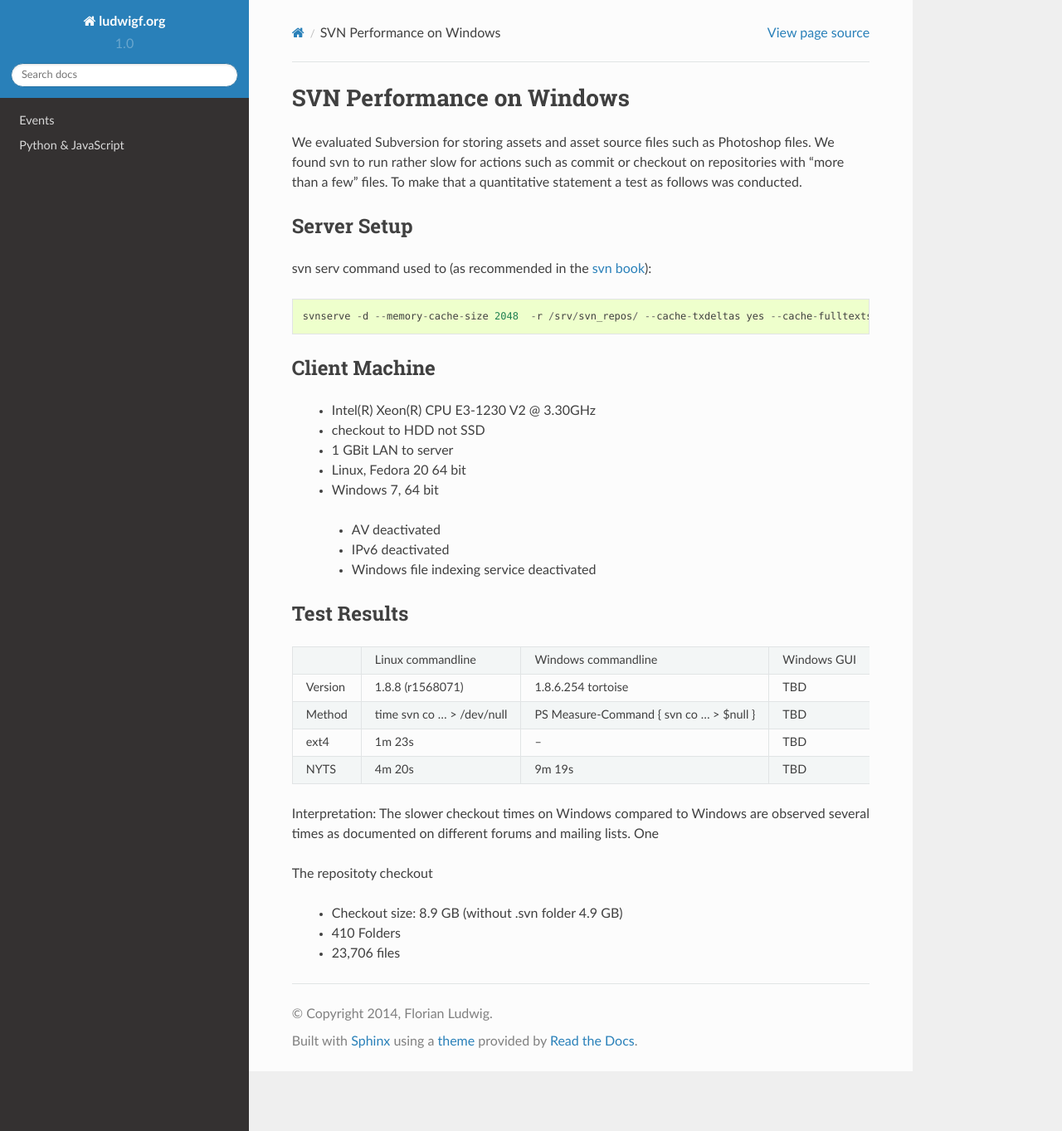
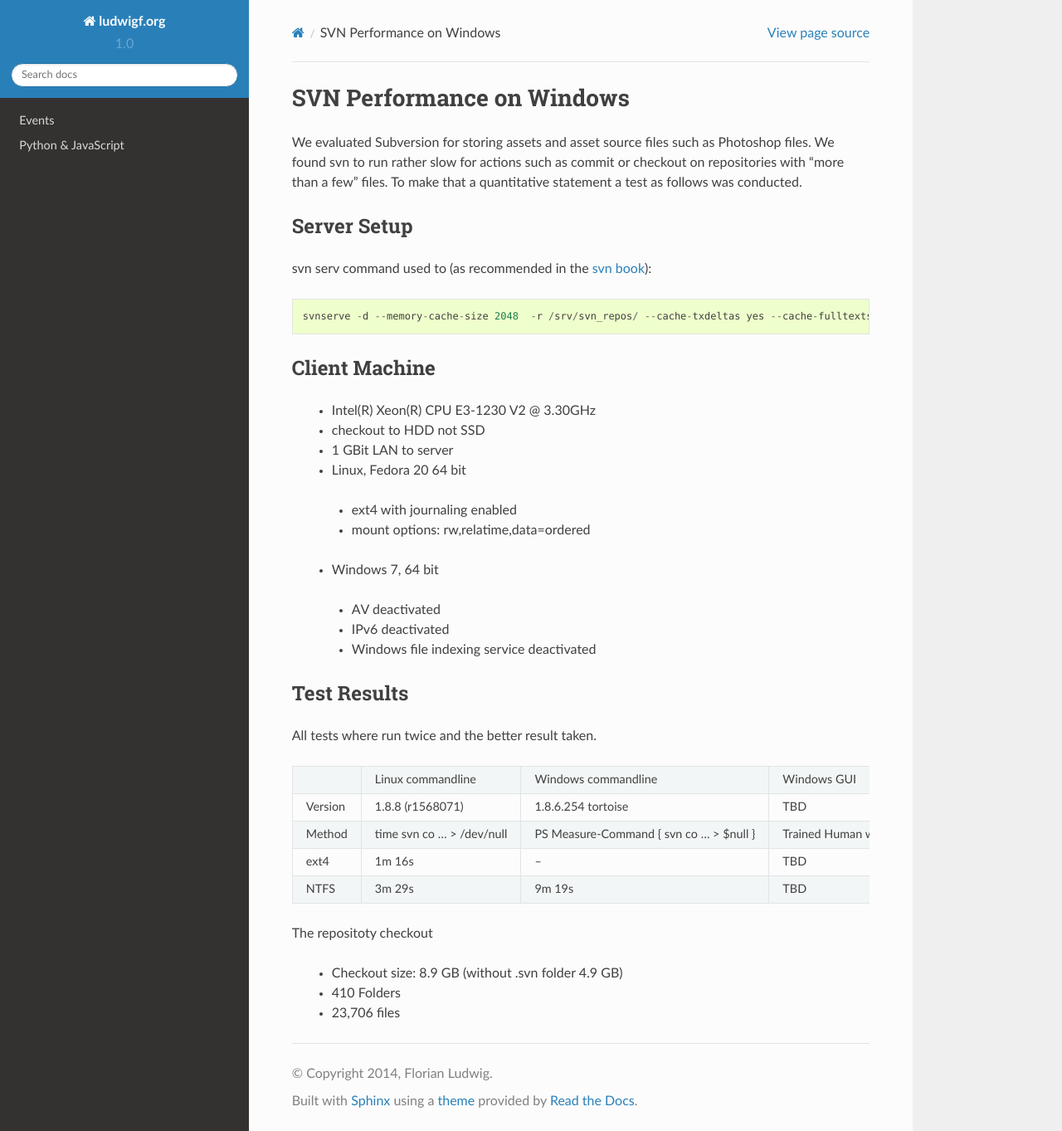
Before and after one commit to FlorianLudwig/ludwigf.org, a Sphinx documentation site: the page built from docs/svn_perf.rst, in a window 1280 px wide and 1363 px high. Shown: the whole window at 83% size. Built offline with Sphinx 7.4.7 and the Read the Docs theme 2.0.0, drawn with Linux system fonts in a browser that asks for light colours.

Commit message:
svn_perf: run tests a second time
It occured to me there might be caching going on on the server side
that might screw with my timings.  The differences turned out rather
small for Linux but on windows a minute slower this time...

```diff
--- a/docs/svn_perf.rst
+++ b/docs/svn_perf.rst
@@ -19,6 +19,10 @@ Client Machine
  * checkout to HDD not SSD
  * 1 GBit LAN to server
  * Linux, Fedora 20 64 bit
+
+  * ext4 with journaling enabled
+  * mount options: rw,relatime,data=ordered
+
  * Windows 7, 64 bit
 
   * AV deactivated
@@ -29,23 +33,22 @@ Client Machine
 Test Results
 ------------
 
+All tests where run twice and the better result taken.
 
 +------------+-------------------+----------------------+------------------+
 |            | Linux commandline | Windows commandline  | Windows GUI      |
 +------------+-------------------+----------------------+------------------+
 | Version    |  1.8.8 (r1568071) |1.8.6.254 tortoise    |       TBD        |
 +------------+-------------------+----------------------+------------------+
-| Method     |  time svn co ...  | PS Measure-Command { |       TBD        |
-|            |  > /dev/null      | svn co ... > $null } |                  |
+| Method     |  time svn co ...  | PS Measure-Command { | Trained Human    |
+|            |  > /dev/null      | svn co ... > $null } | with stopwatch   |
 +------------+-------------------+----------------------+------------------+
-| ext4       |           1m 23s  |            --        |       TBD        |
+| ext4       |           1m 16s  |            --        |       TBD        |
 +------------+-------------------+----------------------+------------------+
-| NYTS       |           4m 20s  |             9m 19s   |       TBD        |
+| NTFS       |           3m 29s  |             9m 19s   |       TBD        |
 +------------+-------------------+----------------------+------------------+
 
 
-Interpretation: The slower checkout times on Windows compared to Windows are observed several times as documented on different forums and mailing lists.
-One
 
 
 The repositoty checkout
```
